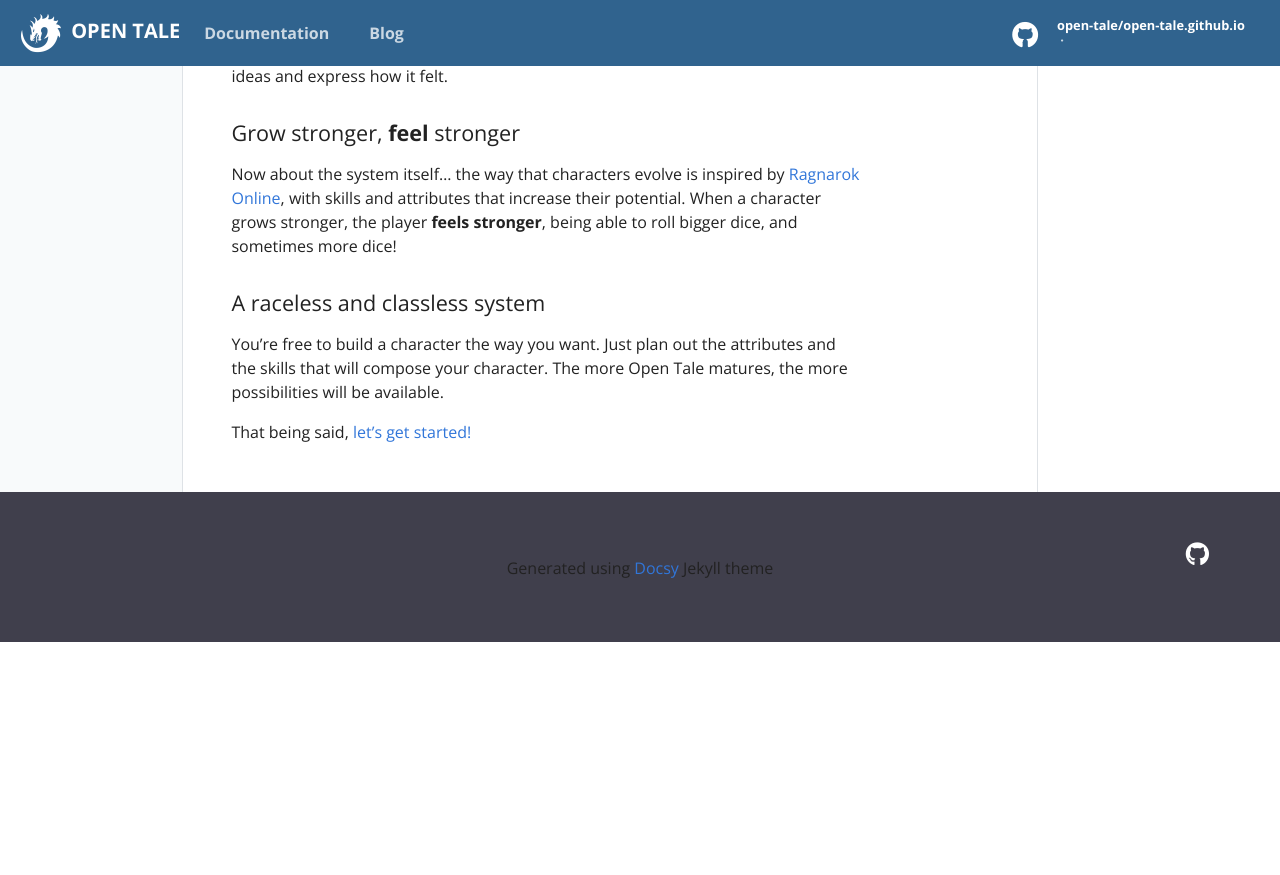
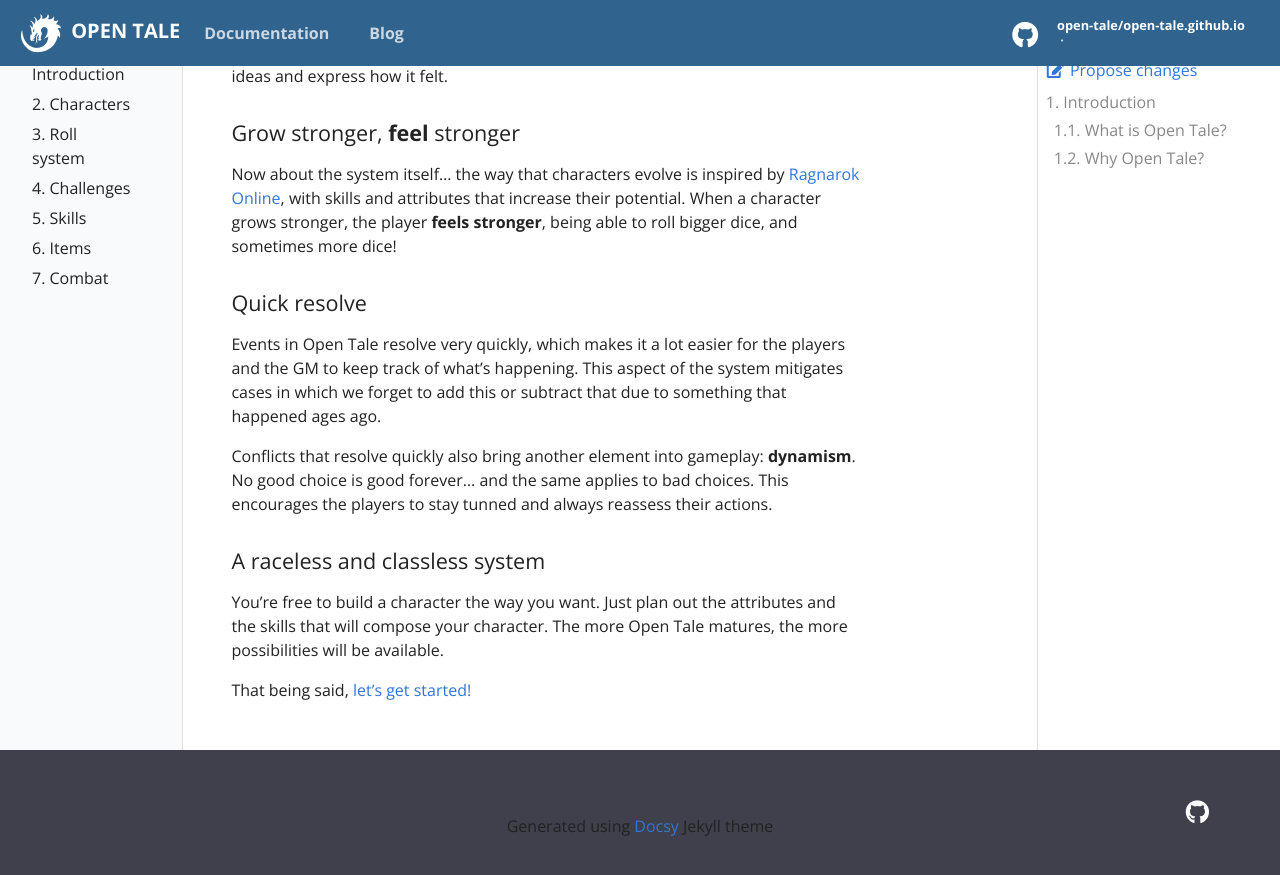
Before and after one commit to open-tale/open-tale.github.io, a Jekyll site: the page built from _docs/01-introduction.md, in a window 1280 px wide and 900 px high, scrolled down 1306 px. Shown: the top 875 px of the window. Built offline with Jekyll 4.4.1, drawn with Linux system fonts in a browser that asks for light colours; before the commit the page ends 1948 px from its top, so only the background shows below that.

Commit message:
more content

```diff
--- a/_docs/01-introduction.md
+++ b/_docs/01-introduction.md
@@ -68,6 +68,18 @@ Now about the system itself... the way that characters evolve is inspired by
 potential. When a character grows stronger, the player **feels stronger**, being
 able to roll bigger dice, and sometimes more dice!
 
+#### Quick resolve
+
+Events in Open Tale resolve very quickly, which makes it a lot easier for the
+players and the GM to keep track of what's happening. This aspect of the system
+mitigates cases in which we forget to add this or subtract that due to something
+that happened ages ago.
+
+Conflicts that resolve quickly also bring another element into gameplay:
+**dynamism**. No good choice is good forever... and the same applies to bad
+choices. This encourages the players to stay tunned and always reassess their
+actions.
+
 #### A raceless and classless system
 
 You're free to build a character the way you want. Just plan out the attributes
```
Also changed, not shown: _docs/05-skills.md (+4 -0 lines).
